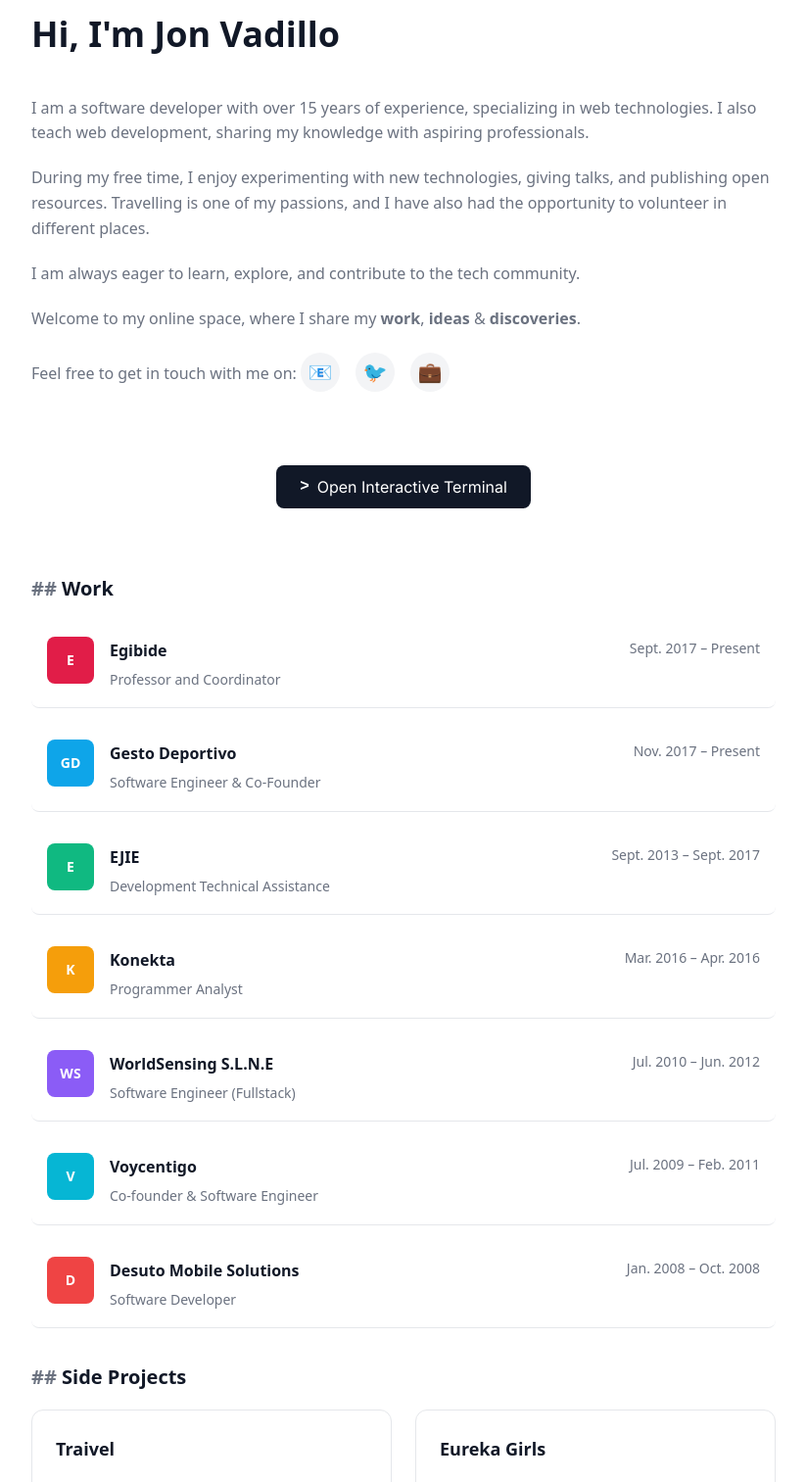
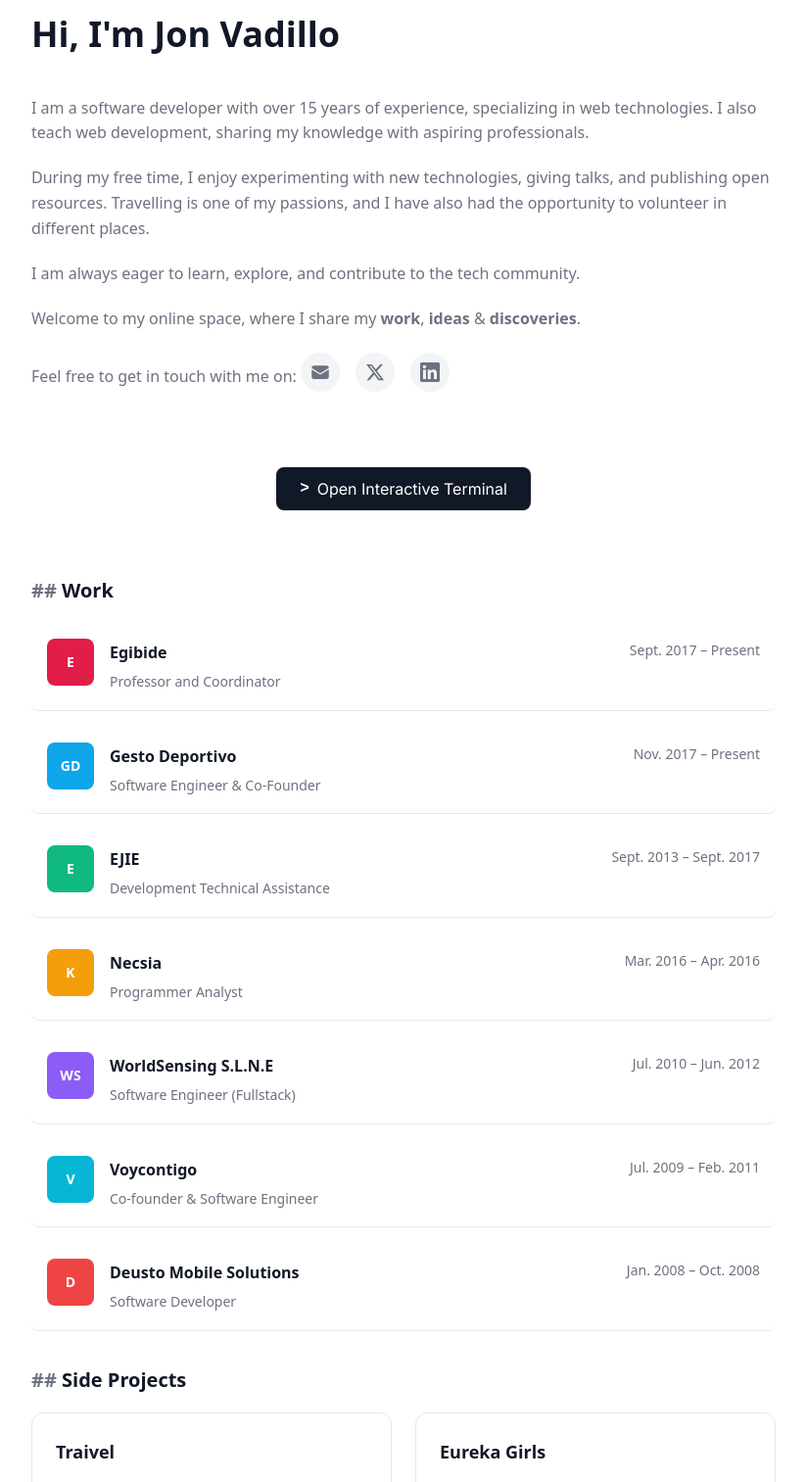
Before and after one commit to jvadillo/jonvadillo, a plain HTML site: page index.html in a window 1280 px wide. Shown: the part 125-1638 px from the top of the page at 98% size, without its empty margins (228-1051 px from the left). Drawn offline with Linux system fonts and the light colour scheme; a web font is replaced by a local one.

Commit message:
Bug fixes

```diff
--- a/index.html
+++ b/index.html
@@ -111,9 +111,22 @@
       <p class="intro-text">Welcome to my online space, where I share my <span class="highlight">work</span>, <span class="highlight">ideas</span> & <span class="highlight">discoveries</span>.</p>
       <p class="intro-text">Feel free to get in touch with me on:</p>
       <div class="social-links">
-        <a href="#" class="social-link" title="Email">📧</a>
-        <a href="#" class="social-link" title="Twitter">🐦</a>
-        <a href="#" class="social-link" title="LinkedIn">💼</a>
+        <a href="#" class="social-link" title="Email">
+          <svg width="20" height="20" viewBox="0 0 24 24" fill="currentColor">
+            <path d="M1.5 8.67v8.58a3 3 0 003 3h15a3 3 0 003-3V8.67l-8.928 5.493a3 3 0 01-3.144 0L1.5 8.67z"/>
+            <path d="M22.5 6.908V6.75a3 3 0 00-3-3h-15a3 3 0 00-3 3v.158l9.714 5.978a1.5 1.5 0 001.572 0L22.5 6.908z"/>
+          </svg>
+        </a>
+        <a href="#" class="social-link" title="Twitter">
+          <svg width="20" height="20" viewBox="0 0 24 24" fill="currentColor">
+            <path d="M18.244 2.25h3.308l-7.227 8.26 8.502 11.24H16.17l-5.214-6.817L4.99 21.75H1.68l7.73-8.835L1.254 2.25H8.08l4.713 6.231zm-1.161 17.52h1.833L7.084 4.126H5.117z"/>
+          </svg>
+        </a>
+        <a href="#" class="social-link" title="LinkedIn">
+          <svg width="20" height="20" viewBox="0 0 24 24" fill="currentColor">
+            <path d="M20.447 20.452h-3.554v-5.569c0-1.328-.027-3.037-1.852-3.037-1.853 0-2.136 1.445-2.136 2.939v5.667H9.351V9h3.414v1.561h.046c.477-.9 1.637-1.85 3.37-1.85 3.601 0 4.267 2.37 4.267 5.455v6.286zM5.337 7.433c-1.144 0-2.063-.926-2.063-2.065 0-1.138.92-2.063 2.063-2.063 1.14 0 2.064.925 2.064 2.063 0 1.139-.925 2.065-2.064 2.065zm1.782 13.019H3.555V9h3.564v11.452zM22.225 0H1.771C.792 0 0 .774 0 1.729v20.542C0 23.227.792 24 1.771 24h20.451C23.2 24 24 23.227 24 22.271V1.729C24 .774 23.2 0 22.222 0h.003z"/>
+          </svg>
+        </a>
       </div>
     </div>
 
@@ -181,7 +194,7 @@
       <div class="company-logo" style="background-color: #f59e0b;">K</div>
       <div class="work-content">
         <div class="work-details">
-          <h3>Konekta</h3>
+          <h3>Necsia</h3>
           <p>Programmer Analyst</p>
         </div>
         <div class="work-date">Mar. 2016 – Apr. 2016</div>
@@ -201,7 +214,7 @@
       <div class="company-logo" style="background-color: #06b6d4;">V</div>
       <div class="work-content">
         <div class="work-details">
-          <h3>Voycentigo</h3>
+          <h3>Voycontigo</h3>
           <p>Co-founder & Software Engineer</p>
         </div>
         <div class="work-date">Jul. 2009 – Feb. 2011</div>
@@ -211,7 +224,7 @@
       <div class="company-logo" style="background-color: #ef4444;">D</div>
       <div class="work-content">
         <div class="work-details">
-          <h3>Desuto Mobile Solutions</h3>
+          <h3>Deusto Mobile Solutions</h3>
           <p>Software Developer</p>
         </div>
         <div class="work-date">Jan. 2008 – Oct. 2008</div>
--- a/styles.css
+++ b/styles.css
@@ -459,7 +459,7 @@
 
 .content-type-icon {
   width: 16px;
-  height: 16px;
+  /* height: 16px; */
 }
 
 .learning-entry h3 {
```
